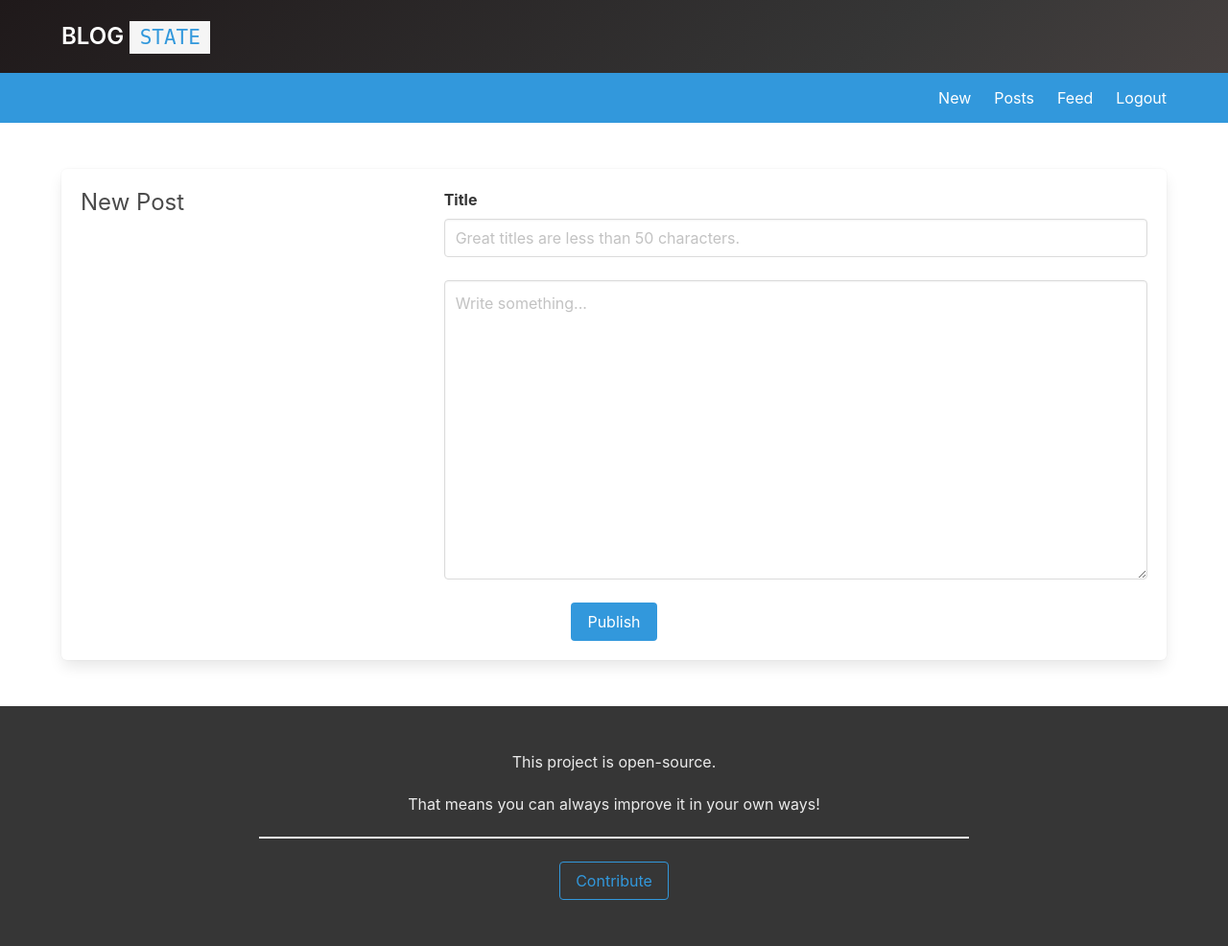
After one commit to roshnet/blogstate-refactor, a Flask app: template blogstate/templates/members/new.html in a window 1280 px wide. The commit adds this page. Shown: the whole page at 96% size. Run offline with Flask 2, Linux system fonts and the light colour scheme; the template is opened without the code that fills it, so the values that code supplies are empty; some libraries are stand-ins or nearby versions.

Commit message:
templates: Create new.html and inherit from layout.

```diff
--- a/blogstate/templates/layout.html
+++ b/blogstate/templates/layout.html
@@ -19,6 +19,7 @@
 <div>
     {% block home %}{% endblock %}
     {% block base %}{% endblock %}
+    {% block inside %}{% endblock %}
 </div>
 
 
--- /dev/null
+++ b/blogstate/templates/members/new.html
@@ -0,0 +1,47 @@
+{% extends "inside.html" %}
+{% block new %}
+
+<section class="section">
+    <div class="container box">
+        <div class="columns">
+            <div class="column is-4">
+                <h2 class="subtitle is-4">New Post</h2>
+            </div>
+
+            <div class="column is-8">
+                {% if issue %}
+                <div class="field has-text-centered">
+                    <p class="button is-danger is-small is-outlined">{{ issue }}</p>
+                </div>
+                {% endif %}
+                <form id="add-post" class="form" method="POST" action="{{ url_for('new') }}">
+                    <label class="label" for="title">Title</label>
+                    <input
+                      class="input"
+                      type="text"
+                      name="title"
+                      placeholder="Great titles are less than 50 characters.">
+                    <br><br>
+                <textarea
+                  type="text" rows="12" class="textarea is-fluid"
+                  placeholder="Write something..."
+                  name="body"></textarea>
+                </form>
+            </div>
+        </div>
+        <div class="has-text-centered">
+            <button class="button is-info" form="add-post" type="submit">
+                Publish
+            </button>
+        </div>
+    </div>
+
+</section>
+
+<script src="/static/js/nicEdit-latest.js"></script>
+<script type="text/javascript">
+    bkLib.onDomLoaded(function() { nicEditors.allTextAreas() });
+</script>
+
+
+{% endblock %}
```
